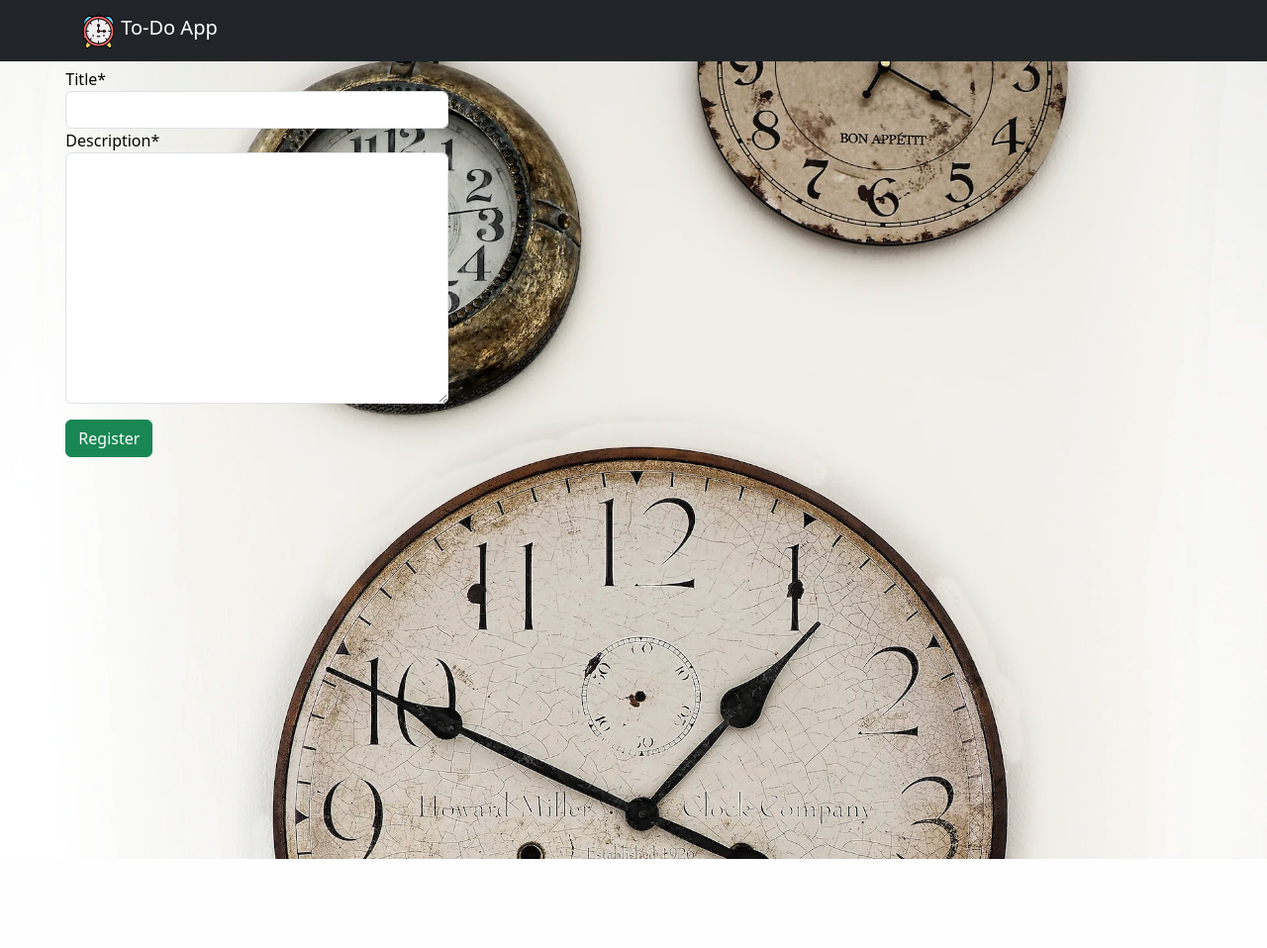
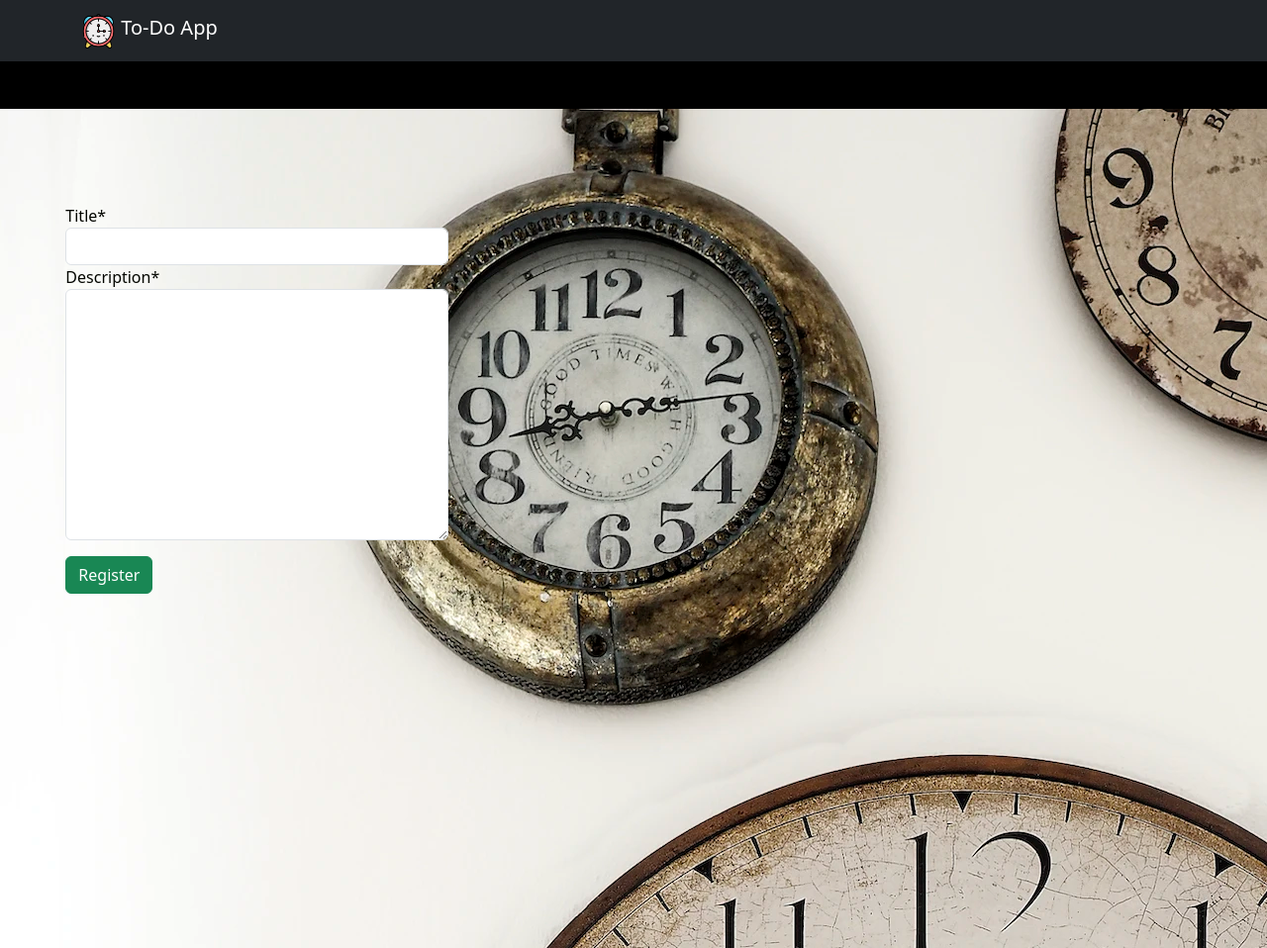
Before and after one commit to bardack134/To-Do-App, a Django app: page / in a window 1280 px wide. Shown: the whole page at 99% size. Before the commit the page ends 868 px from the top, so only its background shows below. Run offline with Django 3.2, Linux system fonts and the light colour scheme; data that the repository does not hold is empty; some libraries are stand-ins or nearby versions.

Commit message:
arregle el problema del fondo

```diff
--- a/main/templates/base.html
+++ b/main/templates/base.html
@@ -40,13 +40,14 @@
 
 
 
-    <!-- comienza contenido -->
-    <div class="bg-image fondo">
-
+<!-- comienza contenido -->
+<div class="bg-image fondo">
+    <div class="content-container">
         {% block content %}
         {% endblock %}
     </div>
-    <!-- termina contenido -->
+</div>
+<!-- termina contenido -->
 
 
 
--- a/static/css/styles.css
+++ b/static/css/styles.css
@@ -12,12 +12,17 @@ html, body {
   height: 100vh;
   margin: 0;
   padding: 0;
-  background-size: cover; /* Cambiar 'cover' a 'initial' para permitir la repetición */
-  /* background-position: center; */
+  min-height: 100vh;
+  /* background-size: cover;
+  background-position: center center; */
   background-repeat: repeat;
-  margin-top: -90px;
 }
 
 
 
-  /* Ajuste de estilos del formulario */
+
+
+.content-container {
+  height: 100%;
+  overflow: auto;
+}
```
